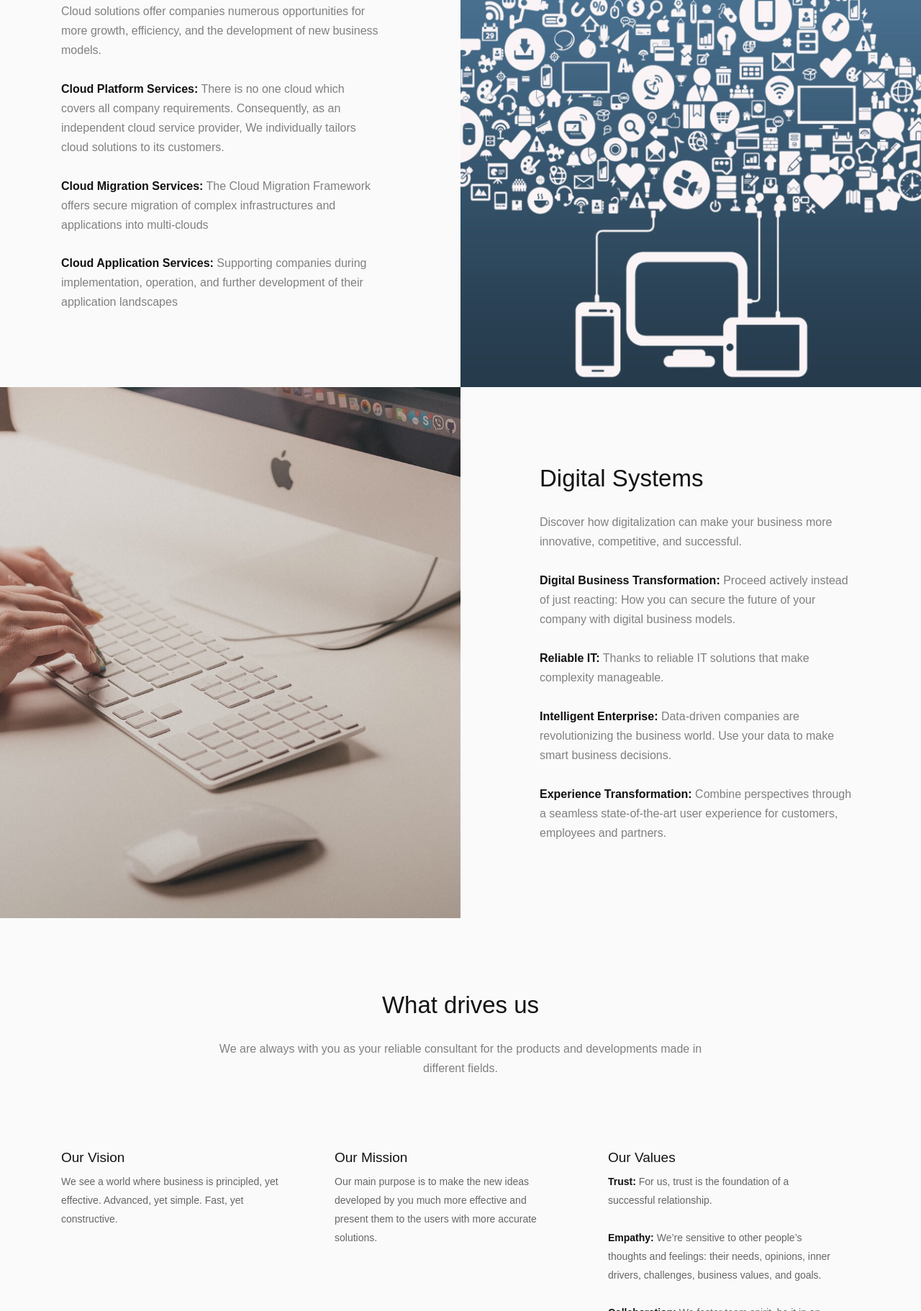
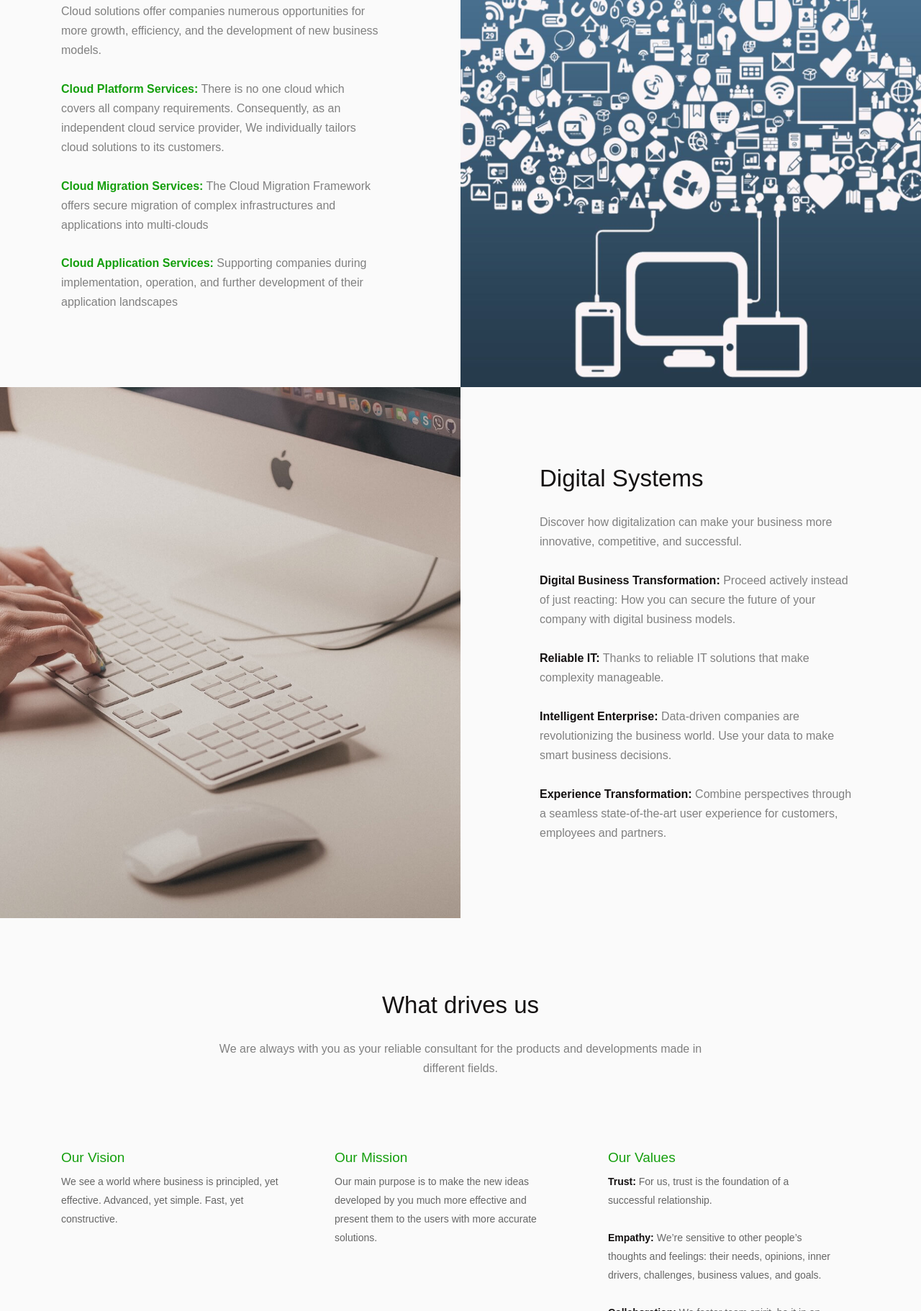
Before and after one commit to anilbozkus/serdar.gunduz, a plain HTML site: page index.html in a window 1280 px wide. Shown: the part 1867-3689 px from the top of the page at 72% size. Drawn offline with Linux system fonts and the light colour scheme; a web font is replaced by a local one.

Commit message:
color changes.

```diff
--- a/index.html
+++ b/index.html
@@ -152,14 +152,14 @@
                         <p class="lead">
                             Cloud solutions offer companies numerous opportunities for more growth, efficiency, and the
                             development of new business models.<br /> <br />
-                            <strong>Cloud Platform Services:</strong> There is no one cloud which covers all company
+                            <strong class="color--primary">Cloud Platform Services:</strong> There is no one cloud which covers all company
                             requirements. Consequently, as an independent cloud service provider, We individually
                             tailors cloud solutions to its customers.
                             <br /> <br />
-                            <strong>Cloud Migration Services:</strong> The Cloud Migration Framework offers secure
+                            <strong class="color--primary">Cloud Migration Services:</strong> The Cloud Migration Framework offers secure
                             migration of complex infrastructures and applications into multi-clouds
                             <br /> <br />
-                            <strong>Cloud Application Services:</strong> Supporting companies during implementation,
+                            <strong class="color--primary">Cloud Application Services:</strong> Supporting companies during implementation,
                             operation, and further development of their application landscapes
                         </p>
                     </div>
@@ -210,7 +210,7 @@
                 <div class="row">
                     <div class="col-md-4">
                         <div class="feature">
-                            <h4>Our Vision</h4>
+                            <h4 class="color--primary">Our Vision</h4>
                             <p>
                                 We see a world where business is principled, yet effective. Advanced, yet simple. Fast, yet constructive.
                             </p>
@@ -218,7 +218,7 @@
                     </div>
                     <div class="col-md-4">
                         <div class="feature">
-                            <h4>Our Mission</h4>
+                            <h4 class="color--primary">Our Mission</h4>
                             <p>
                                 Our main purpose is to make the new ideas developed by you much more effective and present them to the users with more accurate solutions.
                             </p>
@@ -226,7 +226,7 @@
                     </div>
                     <div class="col-md-4">
                         <div class="feature">
-                            <h4>Our Values</h4>
+                            <h4 class="color--primary">Our Values</h4>
                             <p>
                                 <strong>Trust:</strong> For us, trust is the foundation of a successful relationship. <br /><br />
                                 <strong>Empathy:</strong> We’re sensitive to other people’s thoughts and feelings: their needs, opinions, inner drivers, challenges, business values, and goals. <br /><br />
```
